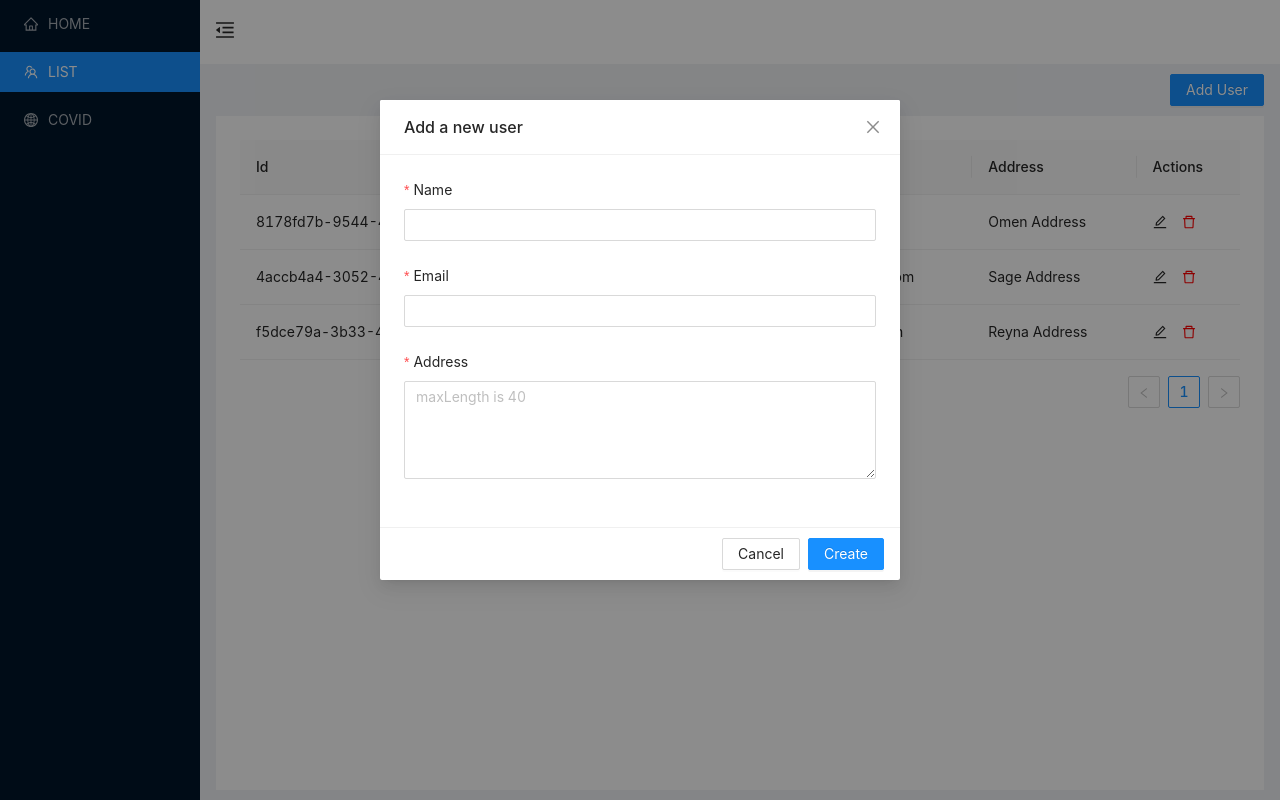
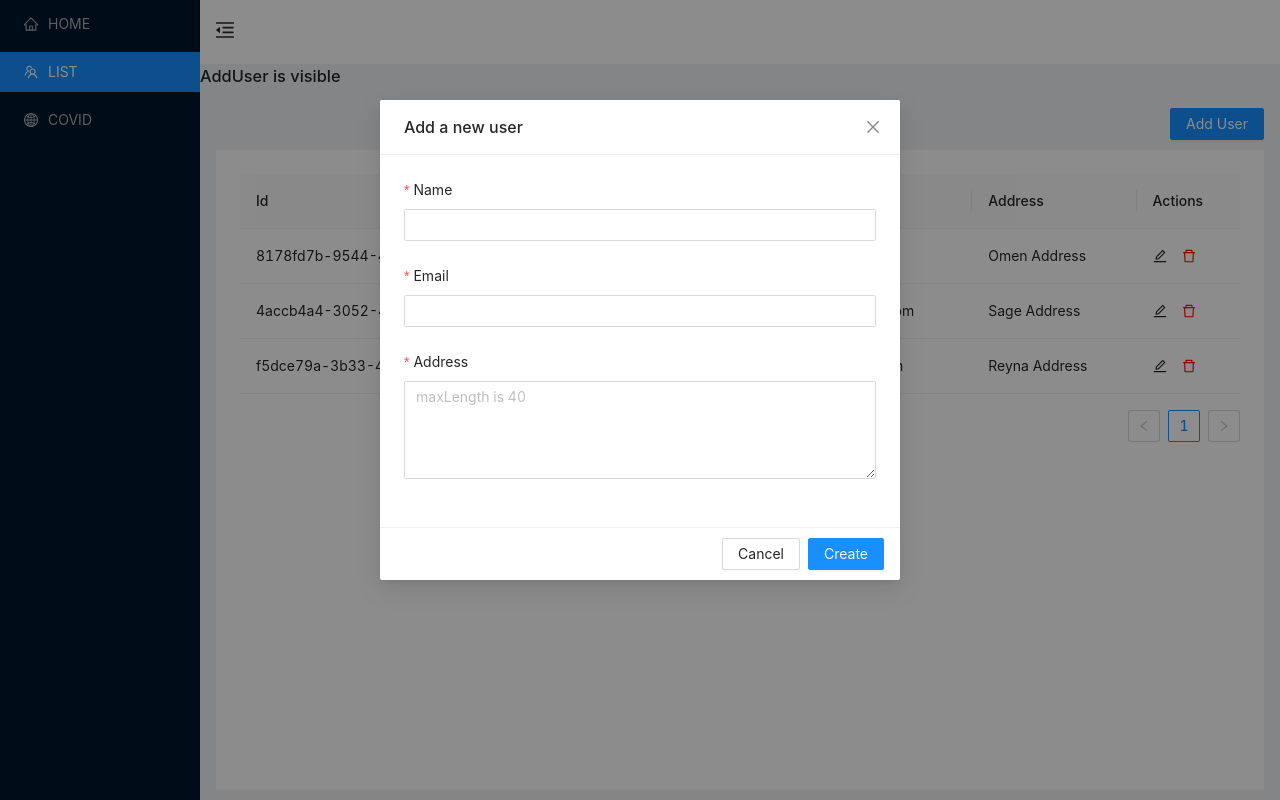
Before and after one commit to dhruv-growexxer/dashboard, a React (Create React App) app: page /list in a window 1280 px wide. Both pictures are taken after a click on the button "Add User". Built offline with nearby package versions, Linux system fonts and the light colour scheme.

Commit message:
update a user is added

```diff
--- a/src/pages/List/AddUser.js
+++ b/src/pages/List/AddUser.js
@@ -1,34 +1,35 @@
-import { Button } from 'antd'
-import React, { useEffect, useState } from 'react'
-import MyForm from '../../components/Form'
+import { Button } from "antd";
+import React, { useEffect, useState } from "react";
+import MyForm from "../../components/Form";
 
-import { useSelector, useDispatch } from 'react-redux'
-import { addUser } from '../../state/actions/userActions'
-import { bindActionCreators } from 'redux'
+import { useSelector, useDispatch } from "react-redux";
+import { addUser } from "../../state/actions/userActions";
+import { bindActionCreators } from "redux";
 
 const AddUser = () => {
-  const users = useSelector((state) => state.users)
+  const users = useSelector((state) => state.users);
   // useEffect(() => {
   //   console.log('userList from AddUser', users)
   // }, [users])
-  const dispatch = useDispatch()
+  const dispatch = useDispatch();
 
-  const addUserComponent = bindActionCreators(addUser, dispatch)
+  const addUserComponent = bindActionCreators(addUser, dispatch);
 
-  const [visible, setVisible] = useState(false)
+  const [visible, setVisible] = useState(false);
 
   const onCreate = (values) => {
-    console.log('Received values of form: ', values)
-    addUserComponent(values)
-    setVisible(false)
-  }
+    // console.log('Received values of form: ', values)
+    addUserComponent(values);
+    setVisible(false);
+  };
   return (
     <div>
+      {visible && <h1>AddUser is visible</h1>}
       <Button
-        className='btn-adduser'
-        type='primary'
+        className="btn-adduser"
+        type="primary"
         onClick={() => {
-          setVisible(true)
+          setVisible(true);
         }}
       >
         Add User
@@ -37,12 +38,12 @@ const AddUser = () => {
         visible={visible}
         onCreate={onCreate}
         onCancel={() => {
-          setVisible(false)
+          setVisible(false);
         }}
-        title='Add a new user'
+        title="Add a new user"
       />
     </div>
-  )
-}
+  );
+};
 
-export default AddUser
+export default AddUser;
--- /dev/null
+++ b/src/pages/List/UpdateUser.js
@@ -0,0 +1,53 @@
+import { Button } from "antd";
+import React, { useEffect, useState } from "react";
+import MyForm from "../../components/Form";
+import { EditOutlined, DeleteOutlined } from "@ant-design/icons";
+
+import { useSelector, useDispatch } from "react-redux";
+import { updateUser } from "../../state/actions/userActions";
+import { bindActionCreators } from "redux";
+
+const UpdateUser = ({ user }) => {
+  const users = useSelector((state) => state.users);
+  //   useEffect(() => {
+  //     console.log("userupdate user", user);
+  //   }, [user]);
+  const dispatch = useDispatch();
+
+  const updateUserComponent = bindActionCreators(updateUser, dispatch);
+
+  const [visible, setVisible] = useState(false);
+
+  const onCreate = (values) => {
+    values.id = user.id;
+    // console.log(user.id + "uesr id from updateUser in onCreate");
+    updateUserComponent(values);
+    // console.log("Received values of form: ", values);
+
+    setVisible(false);
+  };
+  return (
+    <>
+      {visible && <h1>{user.id}</h1>}
+      <EditOutlined
+        type="primary"
+        onClick={() => {
+          setVisible(true);
+        }}
+      >
+        Update User
+      </EditOutlined>
+      <MyForm
+        user={user}
+        visible={visible}
+        onCreate={onCreate}
+        onCancel={() => {
+          setVisible(false);
+        }}
+        title="Edit User"
+      />
+    </>
+  );
+};
+
+export default UpdateUser;
--- a/src/pages/List/index.js
+++ b/src/pages/List/index.js
@@ -1,98 +1,84 @@
-import React, { useEffect, useState } from 'react'
-import { Content } from 'antd/lib/layout/layout'
-import { Modal, Table } from 'antd'
-import AddUser from './AddUser'
-import { EditOutlined, DeleteOutlined } from '@ant-design/icons'
+import React, { useEffect, useState } from "react";
+import { Content } from "antd/lib/layout/layout";
+import { Button, Modal, Table } from "antd";
+import AddUser from "./AddUser";
+import { EditOutlined, DeleteOutlined } from "@ant-design/icons";
 
-import { useSelector, useDispatch } from 'react-redux'
-import { deleteUser } from '../../state/actions/userActions'
-import { bindActionCreators } from 'redux'
-import MyForm from '../../components/Form'
+import { useSelector, useDispatch } from "react-redux";
+import { deleteUser } from "../../state/actions/userActions";
+import { bindActionCreators } from "redux";
+import MyForm from "../../components/Form";
+import UpdateUser from "./UpdateUser";
 
 const List = () => {
-  const users = useSelector((state) => state.users)
-  // useEffect(() => {
-  //   console.log('userList from list', users)
-  // }, [])
+  const users = useSelector((state) => state.users);
 
-  const dispatch = useDispatch()
-  const deleteUserComponenet = bindActionCreators(deleteUser, dispatch)
-
-  const [visible, setVisible] = useState(false)
-
-  const onCreate = (values) => {
-    console.log('Received values of form from index.js in list ', values)
-    setVisible(false)
-  }
-
+  const dispatch = useDispatch();
+  const deleteUserComponenet = bindActionCreators(deleteUser, dispatch);
   const columns = [
     {
-      title: 'Id',
-      dataIndex: 'id',
-      key: 'id',
+      title: "Id",
+      dataIndex: "id",
+      key: "id",
     },
     {
-      title: 'Name',
-      dataIndex: 'name',
-      key: 'name',
+      title: "Name",
+      dataIndex: "name",
+      key: "name",
     },
     {
-      title: 'Email',
-      dataIndex: 'email',
-      key: 'email',
+      title: "Email",
+      dataIndex: "email",
+      key: "email",
     },
     {
-      title: 'Address',
-      dataIndex: 'address',
-      key: 'address',
+      title: "Address",
+      dataIndex: "address",
+      key: "address",
     },
     {
-      title: 'Actions',
+      title: "Actions",
       render: (record) => {
         return (
           <>
-            <EditOutlined onClick={() => setVisible(true)} />
+            <UpdateUser user={record} />
             <DeleteOutlined
               onClick={() => {
                 Modal.confirm({
-                  title: 'Are you sure you want to delete this user?',
-                  okText: 'Yes',
-                  okType: 'danger',
+                  title: "Are you sure you want to delete this user?",
+                  okText: "Yes",
+                  okType: "danger",
                   onOk: () => {
-                    deleteUserComponenet(record)
+                    deleteUserComponenet(record);
                   },
-                })
+                });
               }}
-              style={{ color: 'red', marginLeft: 15 }}
+              style={{ color: "red", marginLeft: 15 }}
             />
           </>
-        )
+        );
       },
     },
-  ]
+  ];
   return (
     <>
       <AddUser />
       <Content
-        className='site-layout-background'
+        className="site-layout-background"
         style={{
-          margin: '10px 16px',
+          margin: "10px 16px",
           padding: 24,
           minHeight: 280,
         }}
       >
-        <Table columns={columns} dataSource={users} rowKey='Id' />
+        <Table
+          columns={columns}
+          dataSource={users}
+          rowKey={(user) => user.id}
+        />
       </Content>
-      <MyForm
-        visible={visible}
-        onCreate={onCreate}
-        onCancel={() => {
-          setVisible(false)
-        }}
-        title='Edit user'
-      />
     </>
-  )
-}
+  );
+};
 
-export default List
+export default List;
--- a/src/state/actions/userActions.js
+++ b/src/state/actions/userActions.js
@@ -1,27 +1,32 @@
-import { v4 as uuidv4 } from 'uuid'
+import { v4 as uuidv4 } from "uuid";
 
 export const addUser = ({ name, email, address }) => {
   return {
-    type: 'ADD_USER',
+    type: "ADD_USER",
     payload: {
       id: uuidv4(),
       name,
       email,
       address,
     },
-  }
-}
+  };
+};
 
 export const deleteUser = (deleteUserState) => {
   return {
-    type: 'DELETE_USER',
+    type: "DELETE_USER",
     payload: deleteUserState,
-  }
-}
+  };
+};
 
-export const updateUser = (toggleState) => {
+export const updateUser = ({ name, email, address, id }) => {
   return {
-    type: 'UPDATE_USER',
-    payload: toggleState,
-  }
-}
+    type: "UPDATE_USER",
+    payload: {
+      id,
+      name,
+      email,
+      address,
+    },
+  };
+};
--- a/src/state/reducers/userReducer.js
+++ b/src/state/reducers/userReducer.js
@@ -1,45 +1,54 @@
-import { v4 as uuidv4 } from 'uuid'
+import { v4 as uuidv4 } from "uuid";
 
 const initialState = [
   {
     id: uuidv4(),
-    name: 'Omen',
-    email: 'omen@patel.com',
-    address: 'Omen Address',
+    name: "Omen",
+    email: "omen@patel.com",
+    address: "Omen Address",
   },
   {
     id: uuidv4(),
-    name: 'Sage',
-    email: 'sage@chauhan.com',
-    address: 'Sage Address',
+    name: "Sage",
+    email: "sage@chauhan.com",
+    address: "Sage Address",
   },
   {
     id: uuidv4(),
-    name: 'Reyna',
-    email: 'reyna@trivedi.com',
-    address: 'Reyna Address',
+    name: "Reyna",
+    email: "reyna@trivedi.com",
+    address: "Reyna Address",
   },
-]
+];
 
 const userListReducer = (state = initialState, action) => {
   switch (action.type) {
-    case 'ADD_USER':
-      const item = action.payload
-      return [...state, item]
+    case "ADD_USER":
+      const item = action.payload;
+      return [...state, item];
 
-    case 'DELETE_USER':
+    case "DELETE_USER":
       // console.log(action.payload, 'actions from delete_user')
-      const newState = state.filter((user) => user.id !== action.payload.id)
+      const newState = state.filter((user) => user.id !== action.payload.id);
       // console.log(newState)
-      return newState
-    case 'UPDATE_USER':
-      // console.log(action.payload, 'actions from delete_user')
-      // const newState = state.filter((user) => user.id !== action.payload.id)
-      // console.log(newState)
-      return state
+      return newState;
+    case "UPDATE_USER":
+      console.log(state, "state from user reducer");
+      const updateItem = action.payload;
+      // const existItem = state.find((user) => user.id === updateItem.id);
+      const newArr = state.map((obj) => {
+        if (obj.id === action.payload.id) {
+          return updateItem;
+        }
+
+        return obj;
+      });
+
+      console.log(newArr, "newArr state from existItem");
+      return newArr;
     default:
-      return state
+      return state;
   }
-}
+};
 
-export default userListReducer
+export default userListReducer;
```
Also changed, not shown: src/components/Form/index.js (+33 -26 lines), 1 other file (tests, documents, lock files or other folders).
